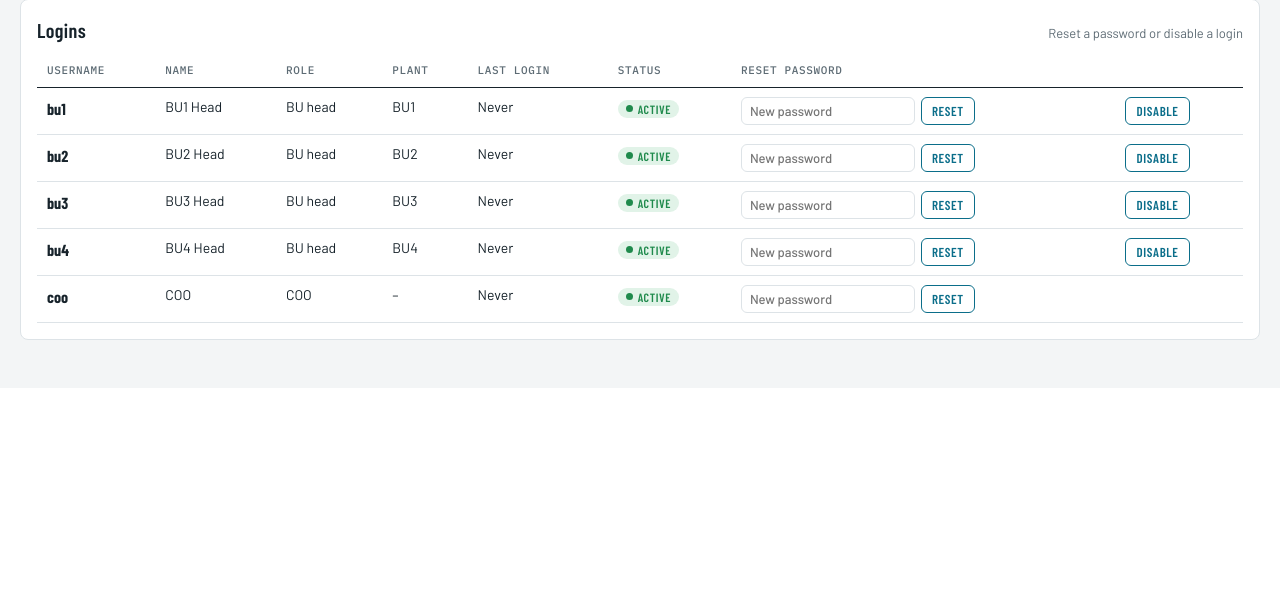
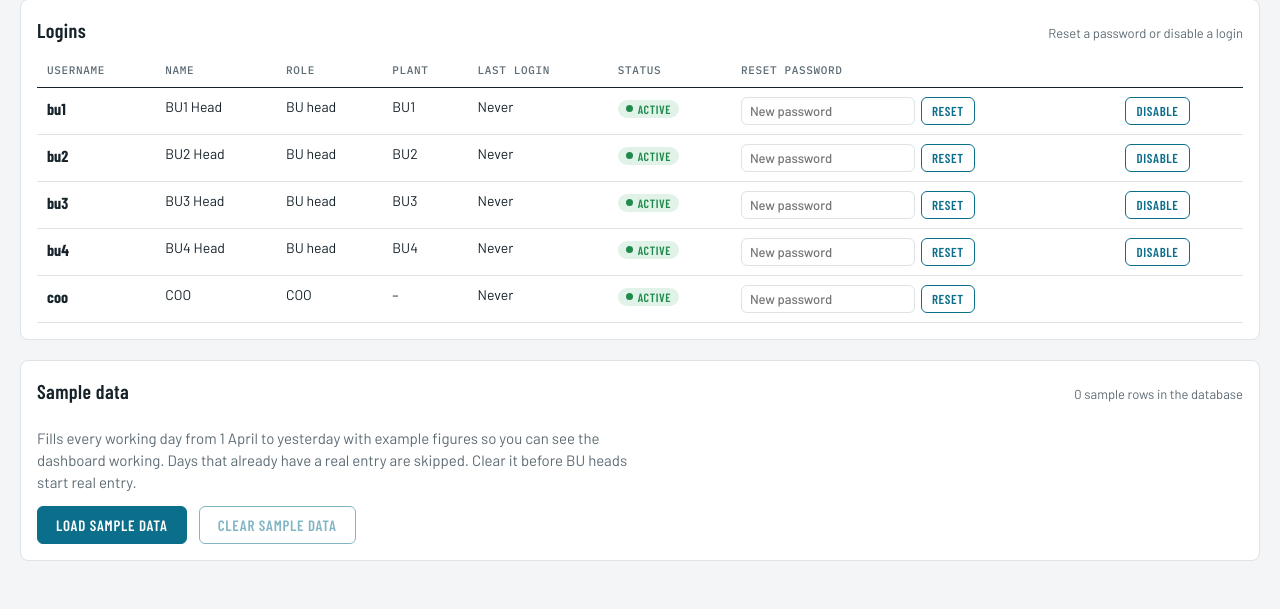
Before and after one commit to gopa9791399103-dotcom/coo-portal, a Flask app: page /settings in a window 1280 px wide. Shown: the part 862-1471 px from the top of the page. Before the commit the page ends 1202 px from the top, so only its background shows below. Run offline with Flask 3, Linux system fonts and the light colour scheme; the visitor is signed in with stand-in values (Sample User, id 1); data that the repository does not hold is empty.

Commit message:
Sample data buttons

```diff
--- a/app.py
+++ b/app.py
@@ -620,11 +620,68 @@ def settings():
             if uid != request.user["id"]:
                 q("UPDATE users SET active=1-active WHERE id=%s", (uid,))
                 flash("User status changed.", "good")
+        elif action == "load_sample":
+            n = load_sample()
+            flash(f"Loaded {n} sample rows. Real entries were not changed.", "good")
+        elif action == "clear_sample":
+            n = q("DELETE FROM daily_kpi WHERE entered_by='sample'")
+            q("DELETE FROM escalations WHERE raised_by='sample'")
+            flash("Sample data removed. Real entries were kept.", "good")
         return redirect(url_for("settings"))
     t = targets()
     return render_template("settings.html", active="set", targets=t, labels=TARGET_LABELS,
                            plants=q("SELECT * FROM plants ORDER BY sort_order, code"),
-                           users=q("SELECT * FROM users ORDER BY role DESC, username"))
+                           users=q("SELECT * FROM users ORDER BY role DESC, username"),
+                           sample_rows=q("SELECT COUNT(*) n FROM daily_kpi WHERE entered_by='sample'", one=True)["n"])
+
+
+# ------------------------------------------------------------------ sample data (COO > Settings)
+SAMPLE_PROFILE = {   # plan/day, OEE, OTD, PPM, attendance, breakdown h/day, 5S
+    "BU1": (1750, 77, 96, 400, 93, 1.2, 85),
+    "BU2": (1200, 69, 91, 620, 90, 2.0, 73),
+    "BU3": (1020, 81, 98, 270, 95, 0.6, 90),
+    "BU4": (1450, 74, 94, 500, 92, 1.5, 79),
+}
+
+
+def load_sample():
+    """Fill missing days from 1 April to yesterday with sample rows (entered_by='sample').
+    Never overwrites real entries."""
+    import random
+    rnd = random.Random(7)
+    codes = {p["code"] for p in q("SELECT code FROM plants")}
+    end = today()
+    d = date(end.year if end.month >= 4 else end.year - 1, 4, 1)
+    rows = []
+    while d < end:
+        if d.weekday() != 6:
+            for code, (plan, oee, otd, ppm, att, bd, s5) in SAMPLE_PROFILE.items():
+                if code not in codes:
+                    continue
+                act = int(plan * rnd.uniform(0.9, 1.04))
+                due = rnd.randint(8, 14)
+                mpr = rnd.randint(110, 140)
+                rows.append((code, d, plan, act, round(oee + rnd.uniform(-4, 4), 1), due,
+                             min(due, round(due * otd / 100 + rnd.uniform(-1, 1))),
+                             round(act * ppm / 1e6 * rnd.uniform(0.3, 1.8)),
+                             mpr, round(mpr * (att + rnd.uniform(-3, 3)) / 100),
+                             round(max(0, bd + rnd.uniform(-1, 1.5)), 1),
+                             rnd.choice([0, 0, 0, 1, 1, 2]), rnd.choice([0] * 12 + [1]),
+                             1 if rnd.random() < 0.003 else 0,
+                             round(s5 + rnd.uniform(-4, 4), 1) if d.weekday() == 4 else None,
+                             rnd.randint(3, 16)))
+        d += timedelta(days=1)
+    conn = get_db()
+    try:
+        with conn.cursor() as cur:
+            n = cur.executemany(
+                """INSERT IGNORE INTO daily_kpi (plant_code, entry_date, plan_qty, actual_qty, oee,
+                   orders_due, orders_on_time, customer_rej, mp_required, mp_present, breakdown_hrs,
+                   near_miss, first_aid, lti, s5_score, open_issues, remarks, entered_by)
+                   VALUES (%s,%s,%s,%s,%s,%s,%s,%s,%s,%s,%s,%s,%s,%s,%s,%s,'','sample')""", rows)
+    finally:
+        conn.close()
+    return n
 
 
 @app.errorhandler(403)
--- a/templates/settings.html
+++ b/templates/settings.html
@@ -57,4 +57,13 @@
     </tbody>
   </table></div>
 </section>
+
+<section class="panel" style="display:grid;gap:12px">
+  <div class="sec-head"><h2>Sample data</h2><p>{{ sample_rows }} sample rows in the database</p></div>
+  <p class="muted" style="margin:0;max-width:70ch">Fills every working day from 1 April to yesterday with example figures so you can see the dashboard working. Days that already have a real entry are skipped. Clear it before BU heads start real entry.</p>
+  <div class="actions">
+    <form method="post"><input type="hidden" name="action" value="load_sample"><button class="btn" type="submit">Load sample data</button></form>
+    <form method="post"><input type="hidden" name="action" value="clear_sample"><button class="btn ghost" type="submit" {{ 'disabled' if not sample_rows else '' }}>Clear sample data</button></form>
+  </div>
+</section>
 {% endblock %}
```
Also changed, not shown: README.txt.
